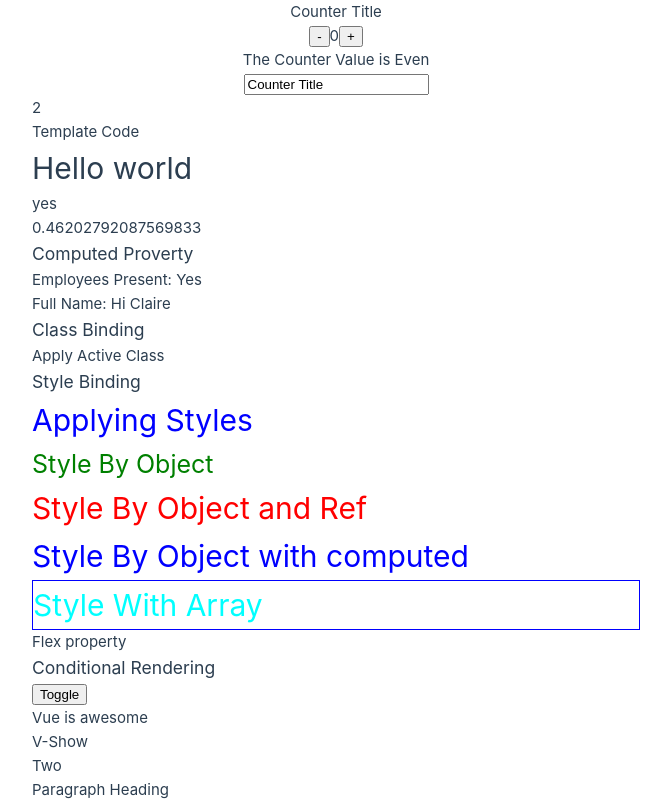
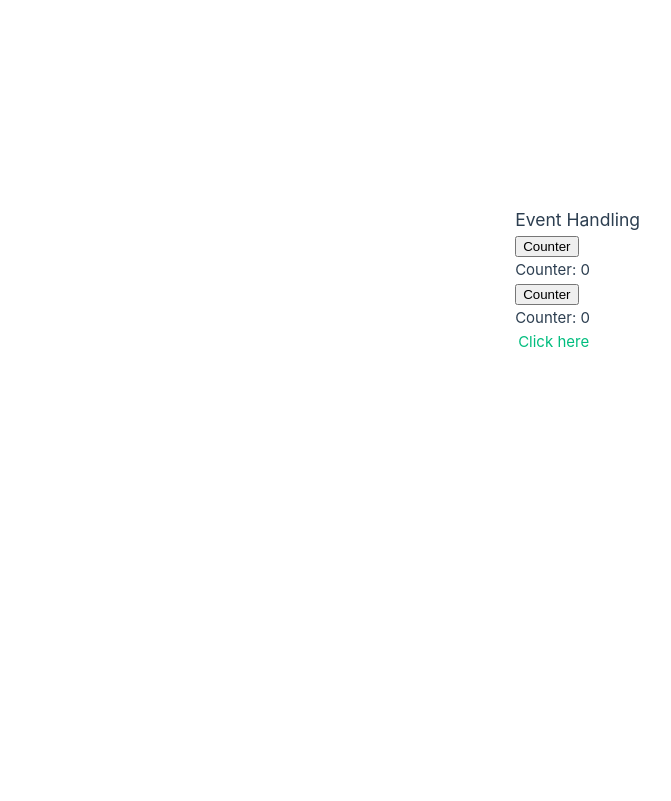
Before and after one commit to JeongAhYoon/vue_practice, a Vue app: page / in a window 1280 px wide. Shown: the top 801 px of the page, without its empty margins (0-671 px from the left). Built offline with nearby package versions, Linux system fonts and the light colour scheme.

Commit message:
Event Handling

```diff
--- a/src/App.vue
+++ b/src/App.vue
@@ -1,13 +1,14 @@
 
 <template>
   <div>
-<counter></counter>
+<!-- <counter></counter>
 <TemplateSyntax />
 <ComputedComponent />
 <ClassComponent class="foo bar"/>
 <StyleComponent class="foo bar"/>
 <ConditionalComponent />
-<ListRendering />
+<ListRendering /> -->
+<EventHandling />
 <div style="margin-top: 15rem"></div>
   </div>
 </template>
--- /dev/null
+++ b/src/components/EventHandling.vue
@@ -0,0 +1,33 @@
+<template>
+    <div>
+        <h3>Event Handling</h3>
+    </div>
+    <div>
+        <button v-on:click="$event => count++">Counter</button>
+        <div>Counter: {{count}}</div>
+    </div>
+    <div>
+        <button @click="($event) => incrementCounter('Kelly', $event)">Counter</button>
+        <div>Counter: {{count}}</div>
+    </div>
+    <div @click.capture="onParentClick">
+        <a href="http://www.google.com" @click.stop="onLickClick"> Click here</a>
+    </div>
+</template>
+
+<script setup>
+import {ref} from 'vue';
+const count = ref(0);
+const incrementCounter = (name, event) => {
+    count.value++;
+    console.log(name);
+    console.log(event.target.tagName);
+};
+const onLickClick = (event) => {
+   event.preventDefault();
+    console.log("Clicked");
+};
+const onParentClick = () => {
+    console.log("Parent");
+};
+</script>
--- a/src/main.js
+++ b/src/main.js
@@ -9,6 +9,7 @@ import ClassComponent from './components/ClassComponent.vue';
 import StyleComponent from './components/StyleComponent.vue';
 import ConditionalComponent from './components/ConditionalComponent.vue'
 import ListRendering from './components/ListRendering.vue';
+import EventHandling from './components/EventHandling.vue';
 
 const app = createApp(App);
 app.component('Counter', Counter);
@@ -18,4 +19,5 @@ app.component('ClassComponent', ClassComponent);
 app.component('StyleComponent', StyleComponent);
 app.component('ConditionalComponent', ConditionalComponent);
 app.component('ListRendering', ListRendering);
+app.component('EventHandling', EventHandling);
 app.mount('#app');
```
